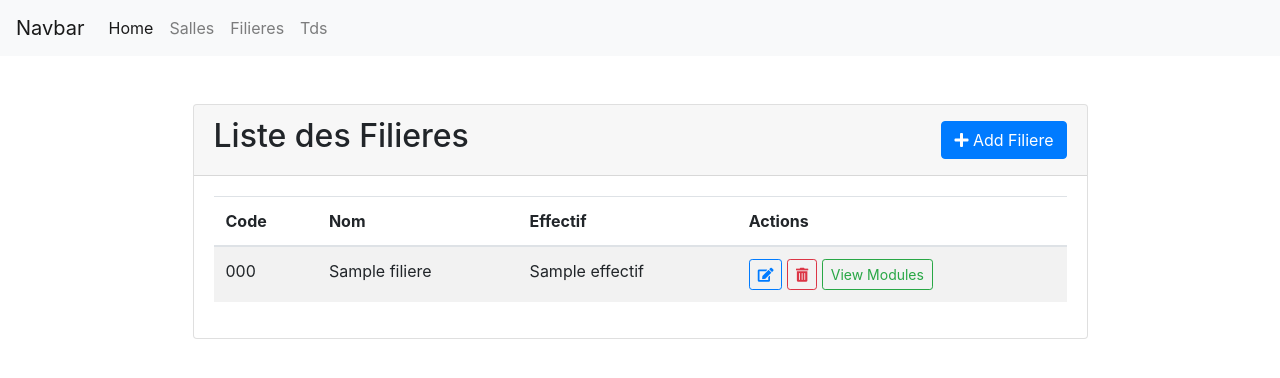
After one commit to imElomari/Emploi_Temps, a Django app: template Edt/filieres/templates/filieres/list_filieres.html in a window 1280 px wide. The commit adds this page. Shown: the top 378 px of the page. Run offline with Django 5.2, Linux system fonts and the light colour scheme; the template is opened without the code that fills it: most values are stand-ins (such as "Sample title", 1, 10 or a date in 2020); some libraries are stand-ins or nearby versions.

Commit message:
Filiere-module-td CRUD

```diff
--- a/Edt/Edt/settings.py
+++ b/Edt/Edt/settings.py
@@ -40,6 +40,7 @@ INSTALLED_APPS = [
     'Edt',
     'rooms',
     'profs',
+    'filieres',
 
 ]
 
--- a/Edt/Edt/urls.py
+++ b/Edt/Edt/urls.py
@@ -21,4 +21,5 @@ urlpatterns = [
     path('admin/', admin.site.urls),
     path('rooms/', include('rooms.urls')),
     path('profs/', include('profs.urls')),
+    path('filieres/', include('filieres.urls')),
 ]
--- /dev/null
+++ b/Edt/filieres/templates/filieres/list_filieres.html
@@ -0,0 +1,53 @@
+<!-- Edt/filieres/templates/filieres/list_filieres.html -->
+
+{% extends 'base.html' %}
+
+{% block content %}
+    <div class="container mt-5">
+        <div class="row justify-content-center">
+            <div class="col-md-10">
+                <div class="card">
+                    <div class="card-header d-flex justify-content-between align-items-center">
+                        <h2>Liste des Filieres</h2>
+                        <a class="btn btn-primary" href="{% url 'create_filiere' %}">
+                            <i class="fas fa-plus"></i> Add Filiere</a>
+                    </div>
+                    <div class="card-body">
+                        <div class="table-responsive">
+                            <table class="table table-striped">
+                                <thead>
+                                <tr>
+                                    <th scope="col">Code</th>
+                                    <th scope="col">Nom</th>
+                                    <th scope="col">Effectif</th>
+                                    <th class="text-end" scope="col">Actions</th>
+                                </tr>
+                                </thead>
+                                <tbody>
+                                {% for filiere in filieres %}
+                                    <tr>
+                                        <td>{{ filiere.code }}</td>
+                                        <td>{{ filiere.nom }}</td>
+                                        <td>{{ filiere.effectif }}</td>
+                                        <td class="text-end">
+                                            <a class="btn btn-sm btn-outline-primary" href="{% url 'update_filiere' filiere.pk %}" title="Edit">
+                                                <i class="fas fa-edit"></i>
+                                            </a>
+                                            <a class="btn btn-sm btn-outline-danger ms-2" href="{% url 'delete_filiere' filiere.pk %}" title="Delete">
+                                                <i class="fas fa-trash-alt"></i>
+                                            </a>
+                                            <a class="btn btn-sm btn-outline-success ms-2" href="{% url 'list_modules_filiere' filiere.pk %}">
+                                                View Modules
+                                            </a>
+                                        </td>
+                                    </tr>
+                                {% endfor %}
+                                </tbody>
+                            </table>
+                        </div>
+                    </div>
+                </div>
+            </div>
+        </div>
+    </div>
+{% endblock %}
--- /dev/null
+++ b/Edt/filieres/urls.py
@@ -0,0 +1,26 @@
+from django.urls import path
+
+from filieres.views import FilieresListView, FilieresCreateView, FilieresUpdateView, FilieresDeleteView, TdsListView, \
+    TdsCreateView, TdsUpdateView, TdsDeleteView, ModulesListView, ModulesCreateView, ModulesUpdateView, \
+    ModulesDeleteView
+
+urlpatterns = [
+    path('',FilieresListView.as_view(), name='list_filieres'),
+    path('create/', FilieresCreateView.as_view(), name='create_filiere'),
+    path('update/<int:pk>/', FilieresUpdateView.as_view(), name='update_filiere'),
+    path('delete/<int:pk>/', FilieresDeleteView.as_view(), name='delete_filiere'),
+    path('tds/',TdsListView.as_view(), name='list_tds'),
+    path('createTd/', TdsCreateView.as_view(), name='create_td'),
+    path('updateTd/<int:pk>/', TdsUpdateView.as_view(), name='update_td'),
+    path('deleteTd/<int:pk>/', TdsDeleteView.as_view(), name='delete_td'),
+    #path('modules/',ModulesListView.as_view(), name='list_modules'),
+    path('modules/filiere/<int:filiere_id>/', ModulesListView.as_view(), name='list_modules_filiere'),
+    path('modules/td/<int:td_id>/', ModulesListView.as_view(), name='list_modules_td'),
+
+    path('modules/create/<int:filiere_id>/', ModulesCreateView.as_view(), name='create_module_filiere'),
+    path('modules/create/td/<int:td_id>/', ModulesCreateView.as_view(), name='create_module_td'),
+    path('updateModule/<int:pk>/', ModulesUpdateView.as_view(), name='update_module'),
+    path('modules/delete/<int:pk>/', ModulesDeleteView.as_view(), name='delete_module'),
+
+
+]
--- a/Edt/profs/urls.py
+++ b/Edt/profs/urls.py
@@ -1,6 +1,8 @@
 from django.urls import path
 
 from profs.views import ProfsListView, ProfsCreateView, ProfsUpdateView, ProfsDeleteView
+
+app_name = 'profs'
 
 urlpatterns = [
     path('', ProfsListView.as_view(), name='list_profs'),
--- a/Edt/rooms/views.py
+++ b/Edt/rooms/views.py
@@ -7,7 +7,7 @@ from .forms import SallesForm, ExcelUploadForm
 from .models import Salles
 
 class SallesCreateView(View):
-    template_name = 'create_salle.html'
+    template_name = 'create_module.html'
     success_url = reverse_lazy('list_salles')
 
     def get(self, request):
--- a/Edt/templates/base.html
+++ b/Edt/templates/base.html
@@ -25,6 +25,12 @@
             <li class="nav-item">
                 <a class="nav-link" href="{% url 'list_salles' %}">Salles</a>
             </li>
+            <li class="nav-item">
+                <a class="nav-link" href="{% url 'list_filieres' %}">Filieres</a>
+            </li>
+            <li class="nav-item">
+                <a class="nav-link" href="{% url 'list_tds' %}">Tds</a>
+            </li>
         </ul>
     </div>
 </nav>
```
Also changed, not shown: Edt/filieres/forms.py (added, +36 -0 lines), Edt/filieres/templates/filieres/create_filiere.html (added, +33 -0 lines), Edt/filieres/templates/filieres/delete_filiere.html (added, +9 -0 lines), Edt/filieres/templates/filieres/update_filiere.html (added, +9 -0 lines), Edt/filieres/templates/filieres/upload_excel.html (added, +10 -0 lines), Edt/filieres/templates/modules/create_module.html (added, +24 -0 lines), Edt/filieres/templates/modules/delete_module.html (added, +9 -0 lines), Edt/filieres/templates/modules/list_modules.html (added, +55 -0 lines), Edt/filieres/templates/modules/update_module.html (added, +9 -0 lines), Edt/rooms/migrations/0001_initial.py (deleted).
